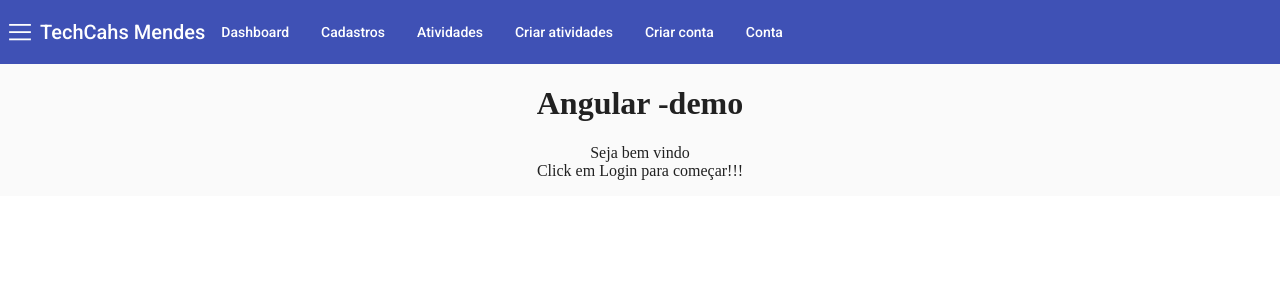
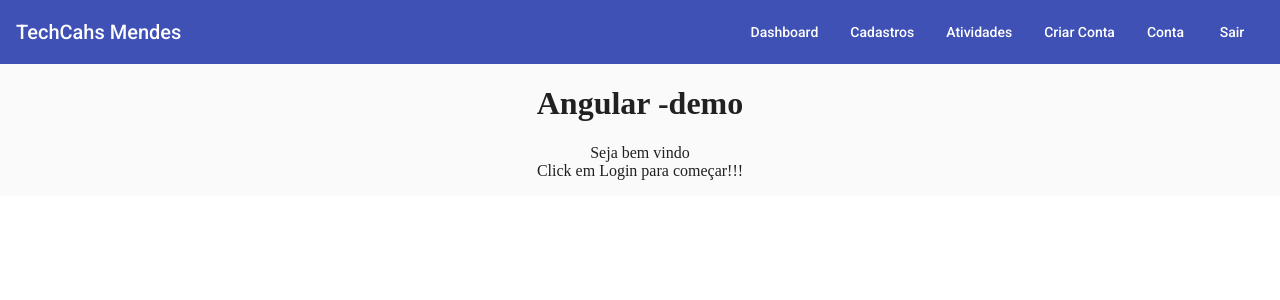
Before and after one commit to gddiego/demo-angular, an Angular app: page / in a window 1280 px wide. Shown: the top 300 px of the page. Built offline with nearby package versions, Linux system fonts and the light colour scheme.

Commit message:
Update app.component.html
ajuste menu lateral

```diff
--- a/src/app/app.component.html
+++ b/src/app/app.component.html
@@ -1,4 +1,3 @@
-
 <mat-sidenav-container>
   <mat-sidenav #sidenav role="navigation">
     <mat-nav-list>
@@ -7,13 +6,17 @@
         <i class="las la-home" style="font-size:29px"></i>
         <span class="label">Home</span>
       </a>
-      <a mat-list-item routerLink="/dashboard">
-        <i class="las la-shapes" style="font-size:29px" matTooltip="Dashboard"></i>
+      <a mat-list-item type="button" routerLink="/dashboard">
+        <i class="las la-chart-line" style="font-size:29px"></i>
         <span class="label">Dashboard</span>
       </a>
         <a mat-list-item routerLink="/login">
           <i class="las la-sign-out-alt" style="font-size:29px"></i>
           <span class="label">Login</span>
+        </a>
+      <a mat-list-item type="button" routerLink="/login">
+        <i class="las la-door-open" style="font-size:29px"></i>
+        <span class="label">LogOut</span>
       </a>
     </mat-nav-list>
   </mat-sidenav>
@@ -24,27 +27,22 @@
         <i class="las la-bars" style="font-size:29px"></i>
         </button>
       </div>
-
-      <mat-toolbar-row  class="navigation-items">
-        <button mat-icon-button (click)="sidenav.toggle()">
-          <i class="las la-bars" style="font-size:29px"></i>
-        </button>
-        <span class="menu-spacer"></span>
       <div>
-          <h1>
+        <a routerLink="/">
           TechCahs Mendes
-          </h1>
+        </a>
+      </div>
+      <div fxFlex fxLayout fxLayoutAlign="flex-end" fxHide.xs>
+      <div>
+        <a mat-button [routerLink]="'/accounts'"> Dashboard </a>
+        <a mat-button [routerLink]="'/create-account'"> Cadastros </a>
+        <a mat-button [routerLink]="'/contacts'"> Atividades </a>
+        <a mat-button [routerLink]="'/create-contact'"> Criar Conta </a>
+        <a mat-button [routerLink]="'/activities'"> Conta </a>
+        <a mat-button [routerLink]="'/create-activity'"> Sair </a>
 
       </div>
-        <div>
-          <a mat-button [routerLink]="''"> Dashboard </a>
-          <a mat-button [routerLink]="'/dashboard'"> Cadastros </a>
-          <a mat-button [routerLink]="'/activities'"> Atividades </a>
-          <a mat-button [routerLink]="'/create-activity'"> Criar atividades </a>
-          <a mat-button [routerLink]="'/create-account'"> Criar conta </a>
-          <a mat-button [routerLink]="'/account'"> Conta </a>
       </div>
-      </mat-toolbar-row>
     </mat-toolbar>
     <main>
       <router-outlet></router-outlet>
```
Lines whose indentation alone changed are shown as unchanged.
